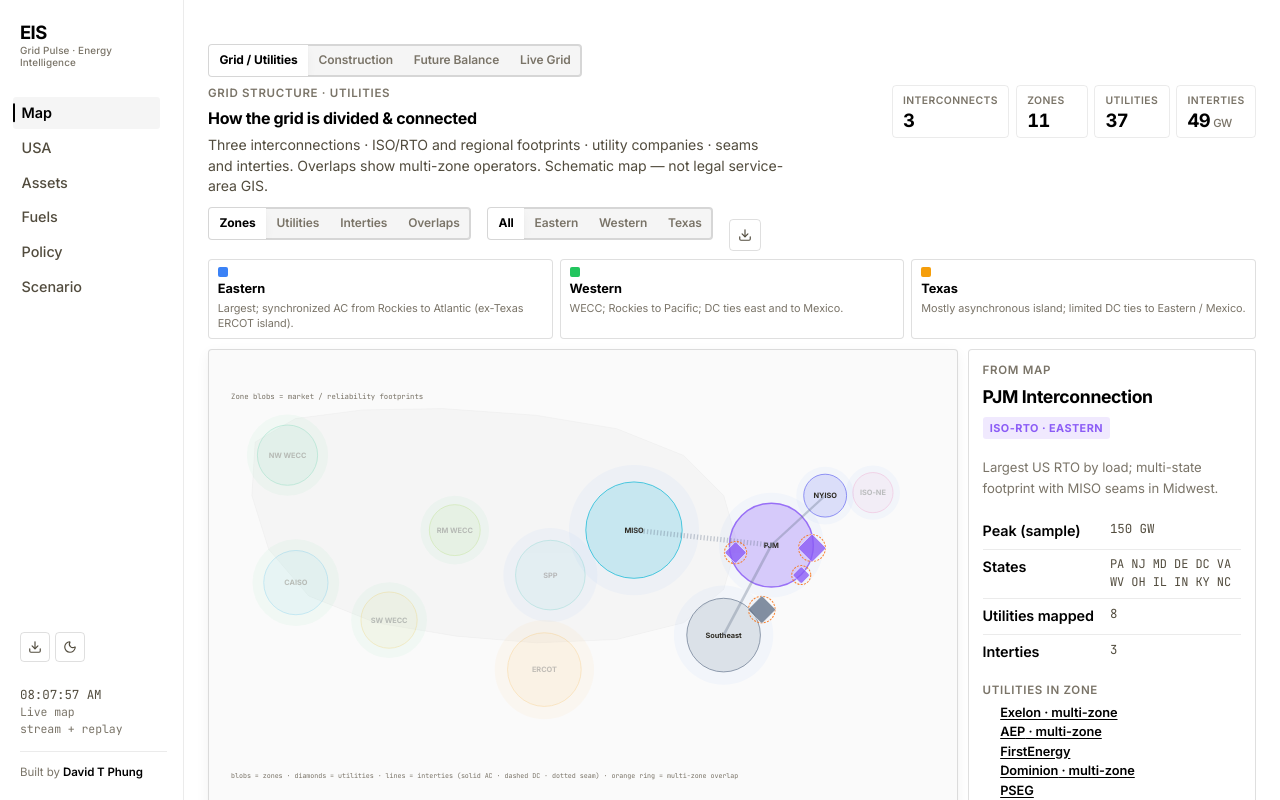
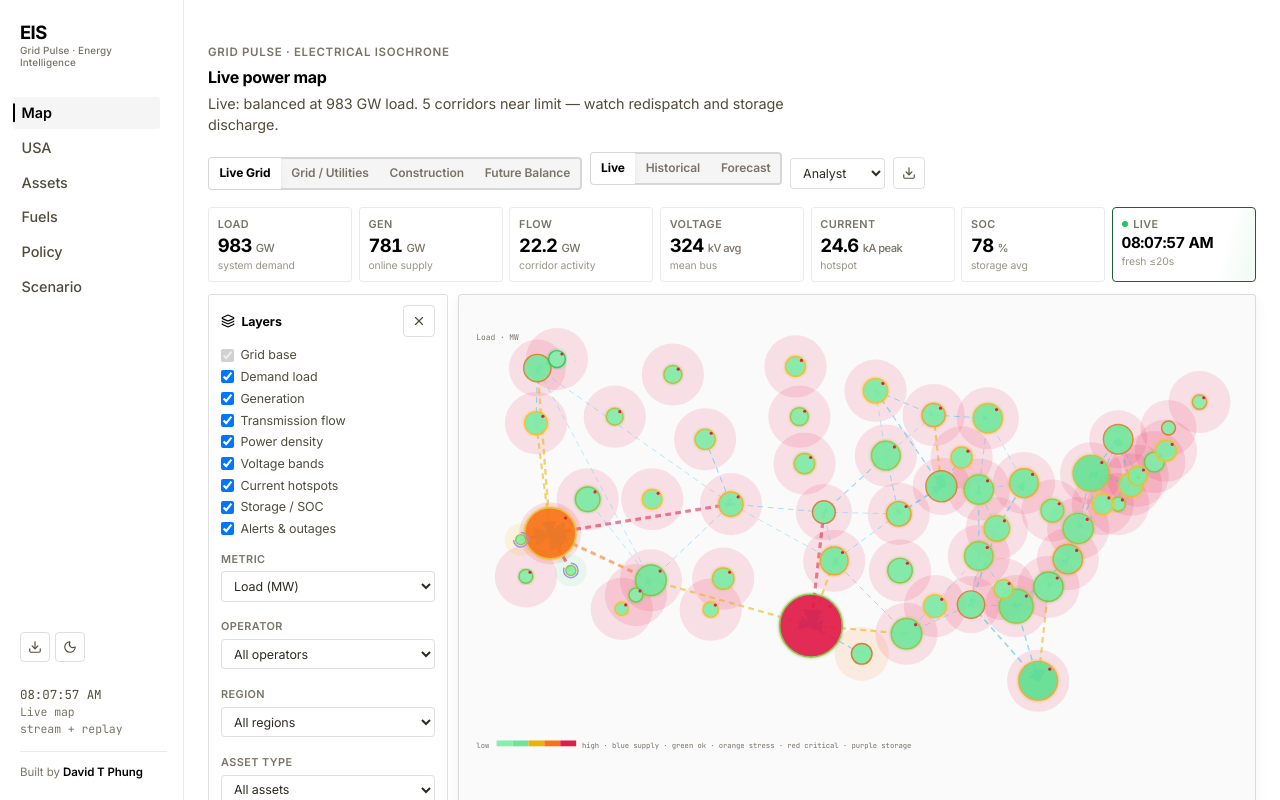
Before and after one commit to davidtphung/california-energy-intelligence-os, a React (Vite) app: page / in a window 1280 px wide. Shown: the top 800 px of the page. Built offline with nearby package versions, Linux system fonts and the light colour scheme.

Commit message:
fix: put Live grid first as default map lens

```diff
--- a/src/components/grid/GridMapApp.tsx
+++ b/src/components/grid/GridMapApp.tsx
@@ -63,10 +63,10 @@
   setLens: (l: MapLens) => void
 }) {
   const items: { id: MapLens; label: string }[] = [
+    { id: 'live', label: 'Live grid' },
     { id: 'grid', label: 'Grid / utilities' },
     { id: 'build', label: 'Construction' },
     { id: 'future', label: 'Future balance' },
-    { id: 'live', label: 'Live grid' },
   ]
   return (
     <div
@@ -93,7 +93,7 @@
 
 export function GridMapApp() {
   const { theme, openStateDetail } = useApp()
-  const [lens, setLens] = useState<MapLens>('grid')
+  const [lens, setLens] = useState<MapLens>('live')
   const [filters, setFilters] = useState<GridFilters>(DEFAULT_FILTERS)
   const [layers, setLayers] = useState<Record<LayerId, boolean>>(() =>
     Object.fromEntries(LAYER_META.map((l) => [l.id, l.defaultOn])) as Record<LayerId, boolean>
```
